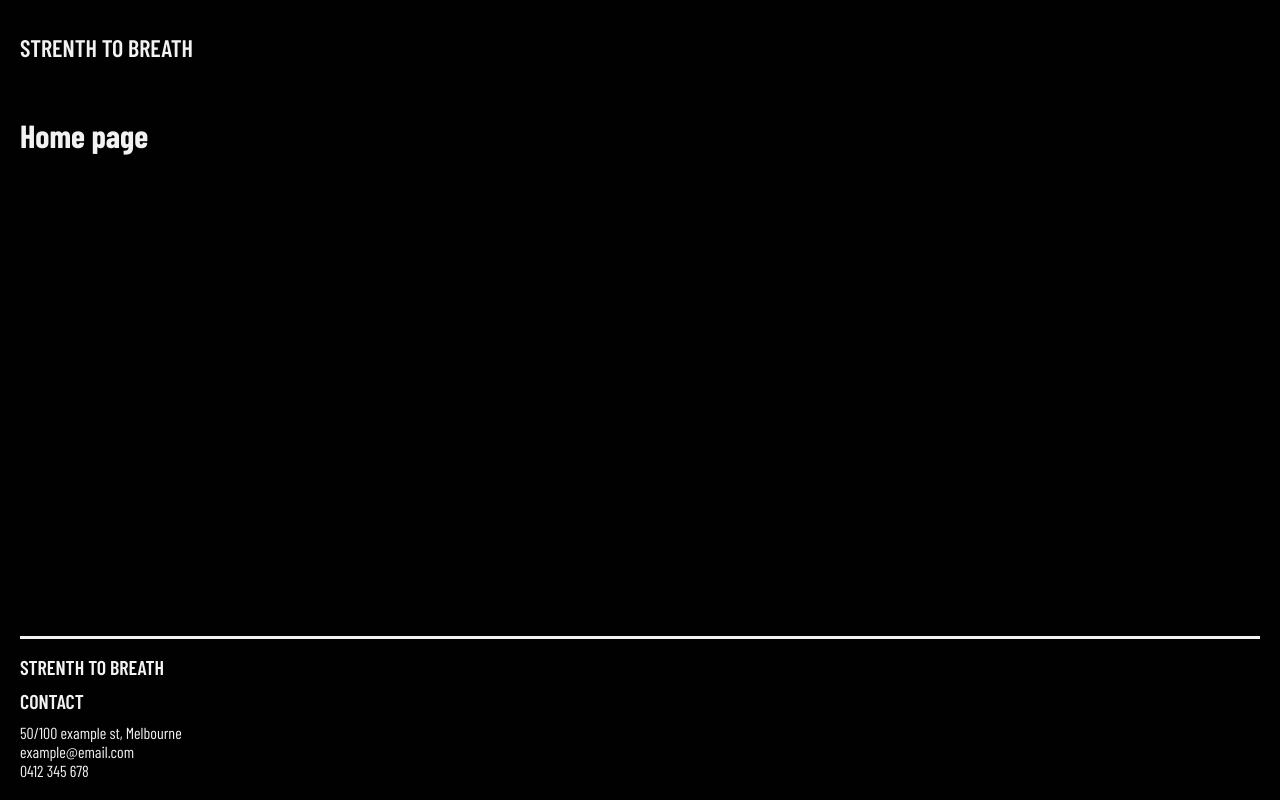
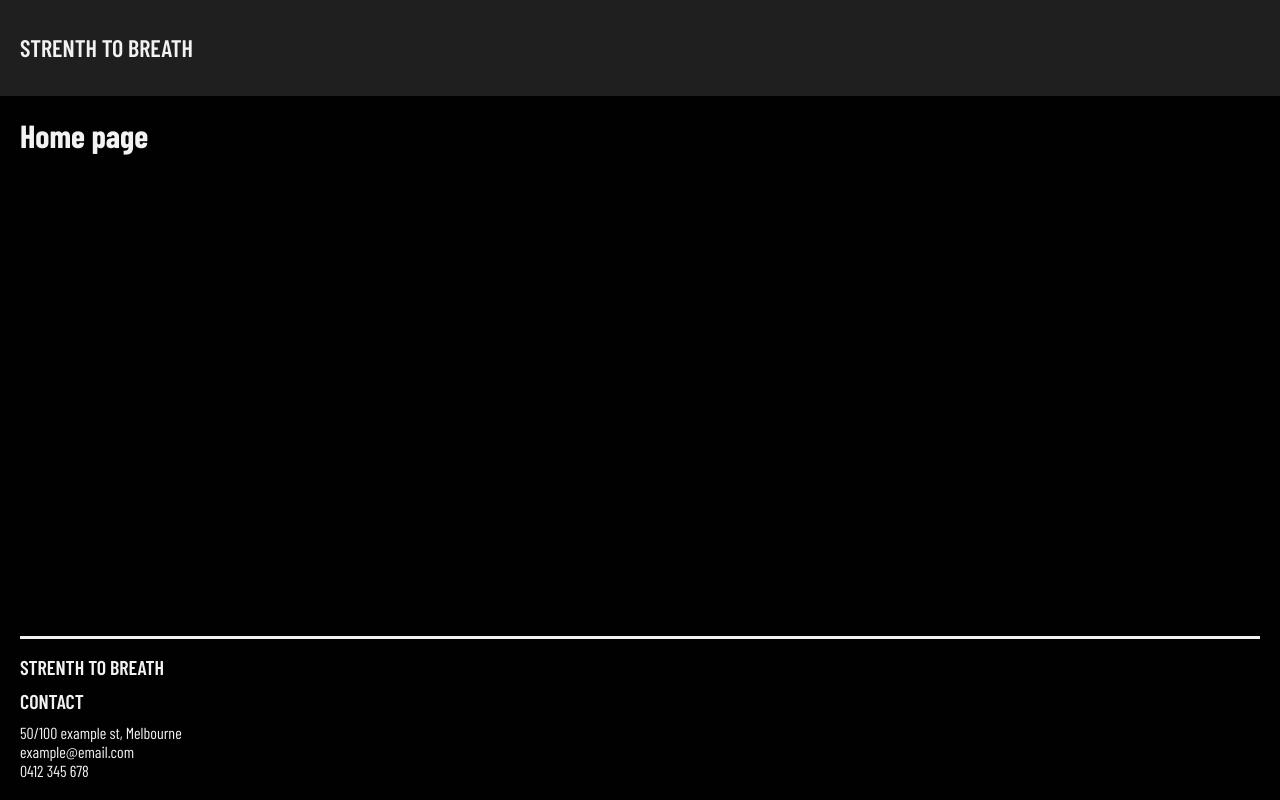
Before and after one commit to AidenDomicWebsite/aiden-domic-frontend, a React (Create React App) app: page / in a window 1280 px wide. Built offline with nearby package versions, Linux system fonts and the light colour scheme; a web font is replaced by a local one.

Commit message:
adjusted margin of nav menu in desktop view and added background color to nav bar

```diff
--- a/src/App.css
+++ b/src/App.css
@@ -37,6 +37,7 @@ p { font-family: "Kanit", sans-serif; }
 /* Set the header height and color */
 header {
   height: 96px;
+  background-color: var(--secondary-color);
 }
 
 /* Set footer styling */
@@ -151,13 +152,14 @@ nav.menu-open {
   }
   /* Set the styling of the nav items when the screen is in desktop view */
   nav a {
-    margin-right: 2em;
+    margin-right: 20px;
     background: none;
   }
   /* Set the chevron arrows to only display in mobile view */
   .chevron {
     display: none;
   }
+
 }
 
 /* Set keyframes to transition elements from invisible to visible */
@@ -195,11 +197,3 @@ nav a {
   opacity: 0;
   animation: slightlyElevate 300ms ease-in 300ms forwards; /* Adjust duration and delay as needed */
 }
-
-
-
-.splash {
-  position: absolute;
-  top: 0;
-  width: 100vw;
-}
```
